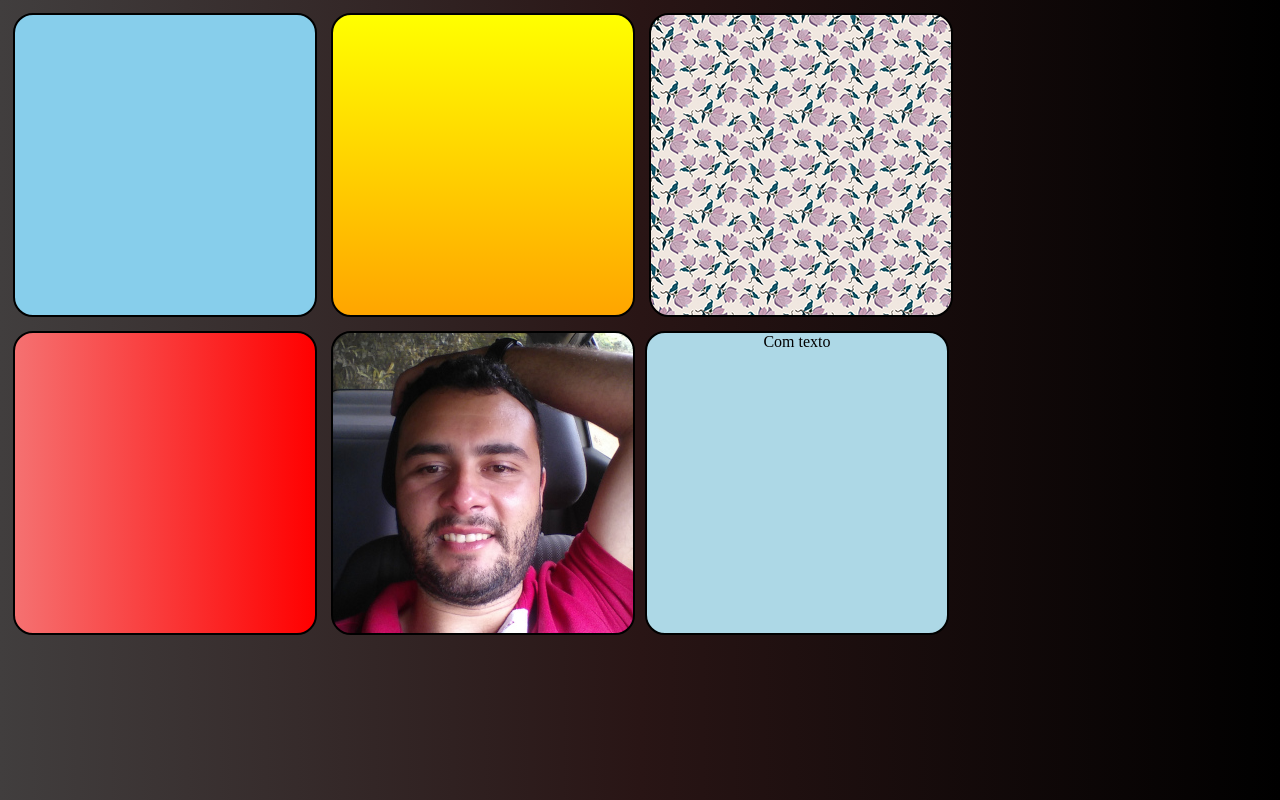
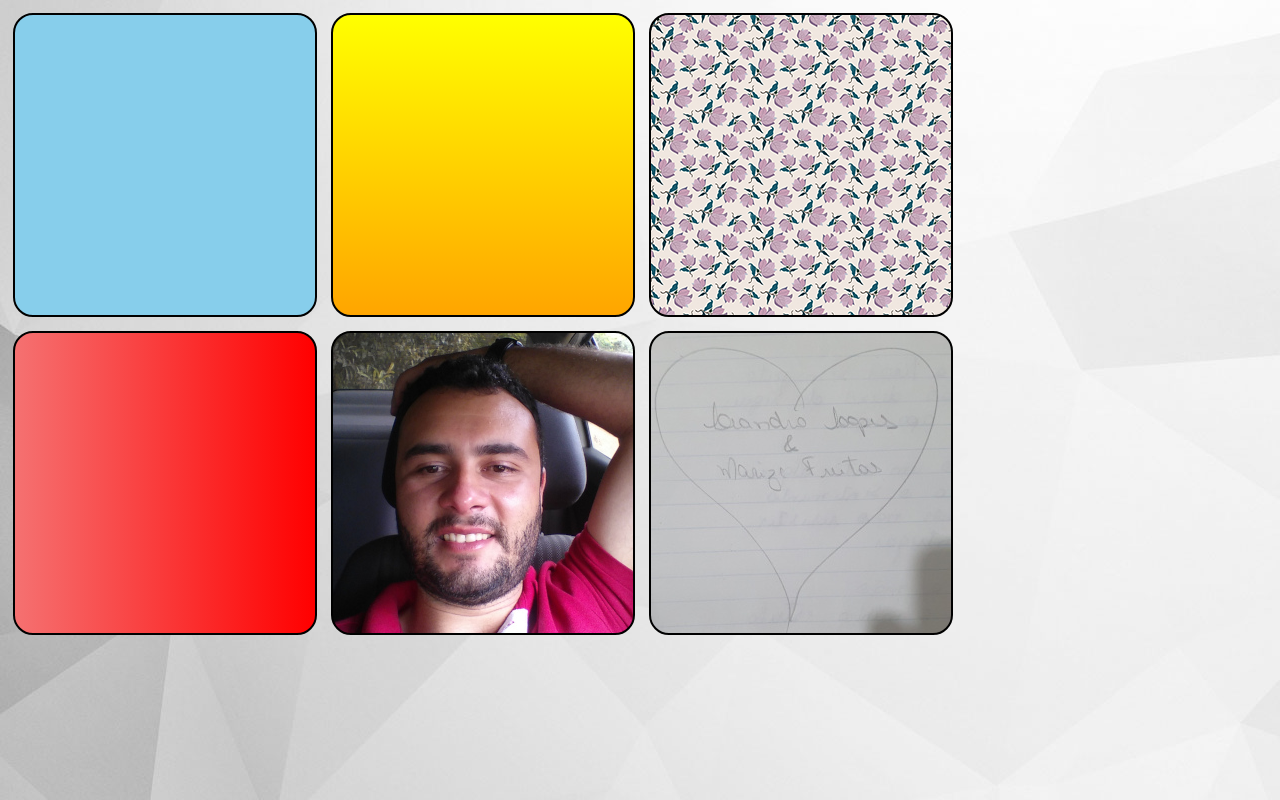
Before and after one commit to leandrolopes21/html-css, a plain HTML site: page exercicios/ex022/index.html in a window 1280 px wide. Drawn offline with Linux system fonts and the light colour scheme.

Commit message:
Rev01
Atualização

```diff
--- a/exercicios/ex022/index.html
+++ b/exercicios/ex022/index.html
@@ -3,12 +3,12 @@
 <head>
     <meta charset="UTF-8">
     <meta name="viewport" content="width=device-width, initial-scale=1.0">
-    <title>Quadrados</title>
+    <title>Teste com Imagens</title>
 
     <style>
 
         body {
-            background-image: linear-gradient(to right, rgb(65, 62, 62), rgb(41, 21, 21), black);
+            background-image: url(imagens/wallpaper004.jpg);
         }
 
         div.quadrado {
@@ -42,10 +42,7 @@
         }
 
         div#q6 {
-            background-color: lightblue;
-            position: absolute;
-            text-align: center;
-            padding: auto;
+            background-image: url(imagens/L&M.jpg);
         }
 
     </style>
@@ -57,6 +54,6 @@
     <div class="quadrado" id="q3"></div>
     <div class="quadrado" id="q4"></div>
     <div class="quadrado" id="q5"></div>
-    <div class="quadrado" id="q6">Com texto</div>
+    <div class="quadrado" id="q6"></div>
 </body>
 </html>
```
Also changed, not shown: exercicios/ex022/imagens/20240620_212034.jpg (added), exercicios/ex022/imagens/L&M.jpg (added).
